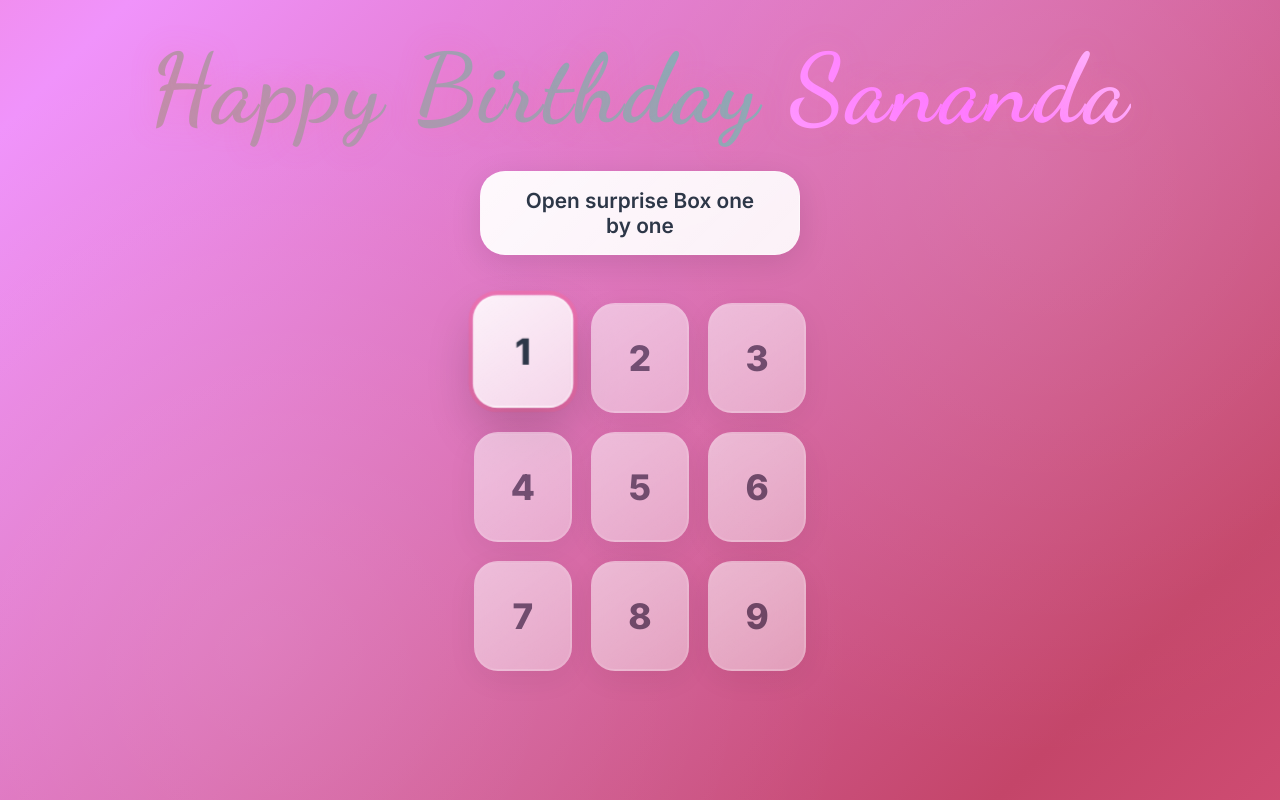
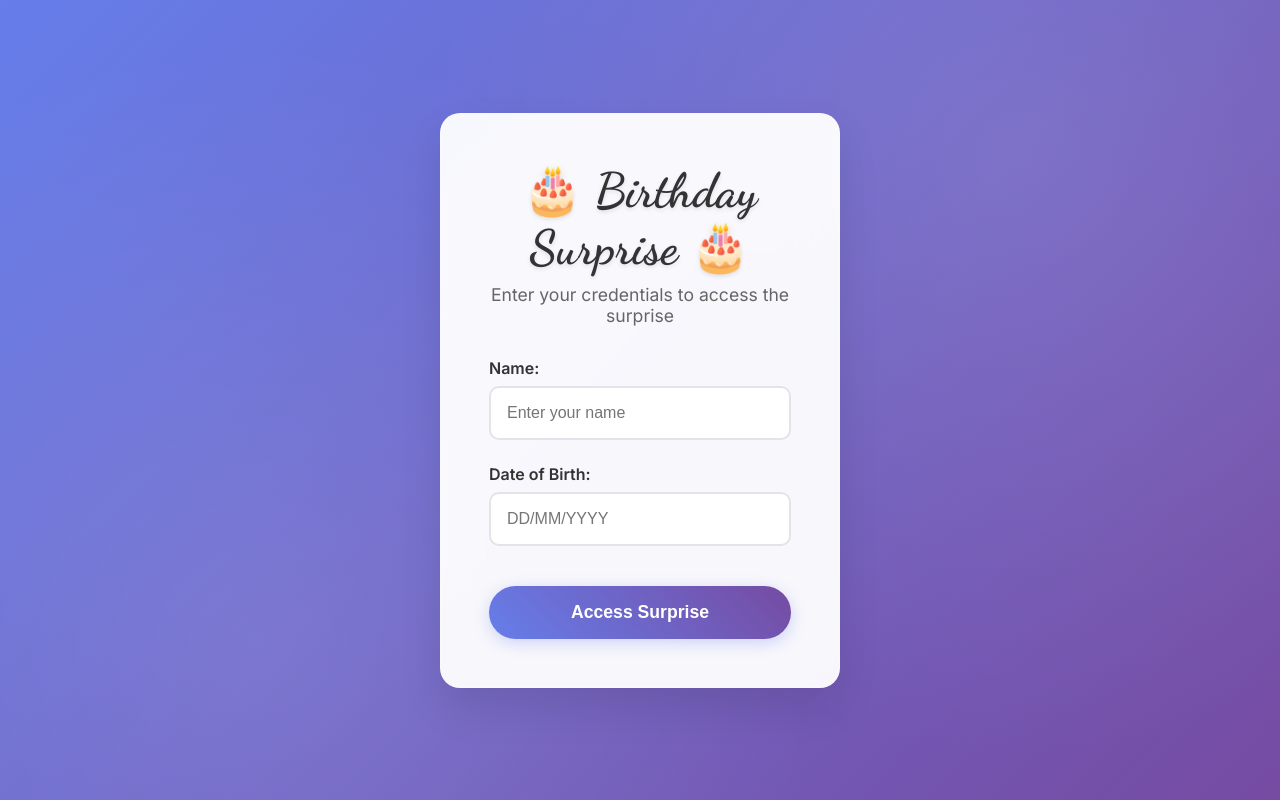
Before and after one commit to logicraftsoftware-bit/sananda, a React (Create React App) app: page / in a window 1280 px wide. Built offline with nearby package versions, Linux system fonts and the light colour scheme.

Commit message:
Update birthday surprise app

```diff
--- a/src/App.css
+++ b/src/App.css
@@ -159,6 +159,7 @@ html, body {
     border-radius: 32px;
     box-shadow: 0 25px 50px rgba(0,0,0,0.25);
     animation: expandIn 0.5s cubic-bezier(0.4, 0, 0.2, 1);
+    overflow-y: auto;
 }
 
 /* Modern Content Styling */
@@ -333,6 +334,111 @@ html, body {
     border: 2px solid rgba(255,255,255,0.3);
 }
 
+/* Login Screen Styles */
+.login-screen {
+    background: linear-gradient(135deg, #667eea 0%, #764ba2 100%);
+    min-height: 100vh;
+    display: flex;
+    justify-content: center;
+    align-items: center;
+    padding: 2rem;
+}
+
+.login-container {
+    background: rgba(255, 255, 255, 0.95);
+    backdrop-filter: blur(20px);
+    border-radius: 20px;
+    padding: 3rem;
+    box-shadow: 0 20px 40px rgba(0, 0, 0, 0.1);
+    max-width: 400px;
+    width: 100%;
+    text-align: center;
+    border: 1px solid rgba(255, 255, 255, 0.2);
+}
+
+.login-title {
+    font-family: 'Dancing Script', cursive;
+    font-size: 3rem;
+    color: #333;
+    margin-bottom: 0.5rem;
+    text-shadow: 0 2px 4px rgba(0, 0, 0, 0.1);
+}
+
+.login-subtitle {
+    color: #666;
+    margin-bottom: 2rem;
+    font-size: 1.1rem;
+}
+
+.login-form {
+    display: flex;
+    flex-direction: column;
+    gap: 1.5rem;
+}
+
+.input-group {
+    text-align: left;
+}
+
+.input-group label {
+    display: block;
+    margin-bottom: 0.5rem;
+    color: #333;
+    font-weight: 600;
+    font-size: 1rem;
+}
+
+.input-group input {
+    width: 100%;
+    padding: 1rem;
+    border: 2px solid #e1e5e9;
+    border-radius: 10px;
+    font-size: 1rem;
+    transition: all 0.3s ease;
+    box-sizing: border-box;
+}
+
+.input-group input:focus {
+    outline: none;
+    border-color: #667eea;
+    box-shadow: 0 0 0 3px rgba(102, 126, 234, 0.1);
+}
+
+.login-btn {
+    background: linear-gradient(45deg, #667eea, #764ba2);
+    color: white;
+    border: none;
+    padding: 1rem 2rem;
+    border-radius: 50px;
+    font-size: 1.1rem;
+    font-weight: 600;
+    cursor: pointer;
+    transition: all 0.3s ease;
+    box-shadow: 0 4px 15px rgba(102, 126, 234, 0.3);
+    margin-top: 1rem;
+}
+
+.login-btn:hover {
+    transform: translateY(-2px);
+    box-shadow: 0 8px 25px rgba(102, 126, 234, 0.4);
+}
+
+.error-message {
+    color: #e74c3c;
+    background: #ffeaea;
+    padding: 1rem;
+    border-radius: 10px;
+    border: 1px solid #f5c6cb;
+    font-weight: 500;
+    animation: shake 0.5s ease-in-out;
+}
+
+@keyframes shake {
+    0%, 100% { transform: translateX(0); }
+    25% { transform: translateX(-5px); }
+    75% { transform: translateX(5px); }
+}
+
 /* Responsive Design */
 @media (max-width: 480px) {
     .grid {
@@ -350,4 +456,13 @@ html, body {
         font-size: clamp(2.5rem, 12vw, 4rem);
         margin-top: 1rem;
     }
+
+    .login-container {
+        padding: 2rem;
+        margin: 1rem;
+    }
+
+    .login-title {
+        font-size: 2.5rem;
+    }
 }
--- a/src/App.js
+++ b/src/App.js
@@ -2,6 +2,10 @@ import React, { useState, useEffect, useRef, useCallback } from 'react';
 import './App.css';
 
 function App() {
+  const [isLoggedIn, setIsLoggedIn] = useState(false);
+  const [loginName, setLoginName] = useState('');
+  const [loginDOB, setLoginDOB] = useState('');
+  const [loginError, setLoginError] = useState('');
   const [currentBox, setCurrentBox] = useState(1);
   const [activeBox, setActiveBox] = useState(null);
   const [musicStarted, setMusicStarted] = useState(false);
@@ -141,13 +145,18 @@ function App() {
           <button className="next-btn" onClick={(e) => { e.stopPropagation(); closeBox(); }}>Continue</button>
         </div>
       );
-    } else if (num === 4) {
+    } else if (num === 2 || num === 4 || num === 9) {
+      let videoPath = '';
+      if (num === 2) videoPath = '/box/2.mp4';
+      if (num === 4) videoPath = '/box/4.mp4';
+      if (num === 9) videoPath = '/box/9.mp4';
+
       return (
         <div>
           <div>🎥 It's Your Video</div>
           <video
             ref={currentVideoRef}
-            src="/box/4.mp4"
+            src={videoPath}
             controls
             autoPlay
             onPlay={() => bgMusicRef.current && bgMusicRef.current.pause()}
@@ -167,6 +176,23 @@ function App() {
     }
   };
 
+  const handleLogin = (e) => {
+    e.preventDefault();
+    if (loginName.trim().toLowerCase() === 'sananda' && loginDOB === '20/01/1999') {
+      setIsLoggedIn(true);
+      setUsername(loginName);
+      localStorage.setItem("name", loginName);
+      setLoginError('');
+    } else {
+      setLoginError('Invalid credentials. Access denied!');
+      // Add some "hardcore" security measures
+      setTimeout(() => {
+        setLoginName('');
+        setLoginDOB('');
+      }, 1000);
+    }
+  };
+
   useEffect(() => {
     document.addEventListener("touchstart", handleTouchStart, { passive: false });
     document.addEventListener("touchmove", handleTouchMove, { passive: false });
@@ -178,6 +204,43 @@ function App() {
       document.removeEventListener("touchend", handleTouchEnd);
     };
   }, [handleTouchStart, handleTouchMove, handleTouchEnd]);
+
+  if (!isLoggedIn) {
+    return (
+      <div className="App login-screen">
+        <div className="login-container">
+          <h1 className="login-title">🎂 Birthday Surprise 🎂</h1>
+          <p className="login-subtitle">Enter your credentials to access the surprise</p>
+          <form onSubmit={handleLogin} className="login-form">
+            <div className="input-group">
+              <label htmlFor="name">Name:</label>
+              <input
+                type="text"
+                id="name"
+                value={loginName}
+                onChange={(e) => setLoginName(e.target.value)}
+                placeholder="Enter your name"
+                required
+              />
+            </div>
+            <div className="input-group">
+              <label htmlFor="dob">Date of Birth:</label>
+              <input
+                type="text"
+                id="dob"
+                value={loginDOB}
+                onChange={(e) => setLoginDOB(e.target.value)}
+                placeholder="DD/MM/YYYY"
+                required
+              />
+            </div>
+            {loginError && <div className="error-message">{loginError}</div>}
+            <button type="submit" className="login-btn">Access Surprise</button>
+          </form>
+        </div>
+      </div>
+    );
+  }
 
   return (
     <div className="App" onClick={startMusic}>
```
Also changed, not shown: 2 other files (tests, documents, lock files or other folders).
